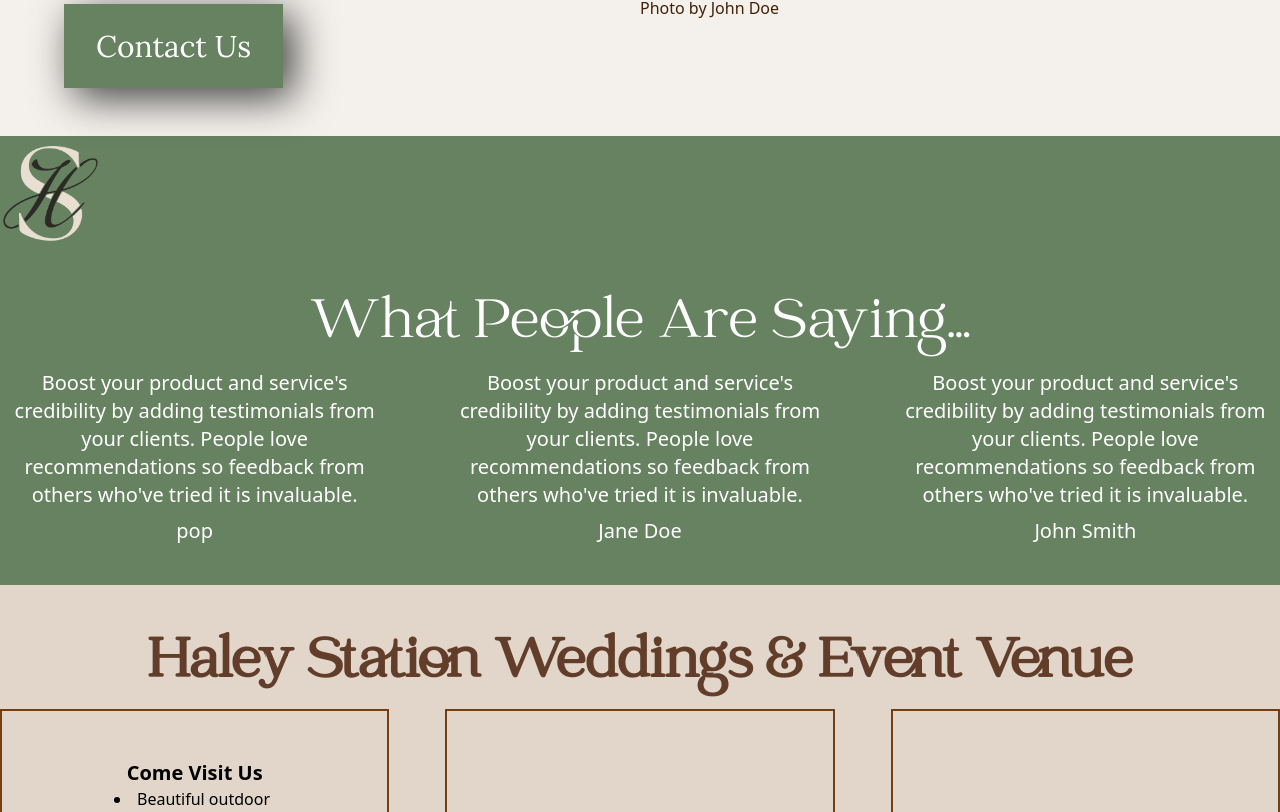
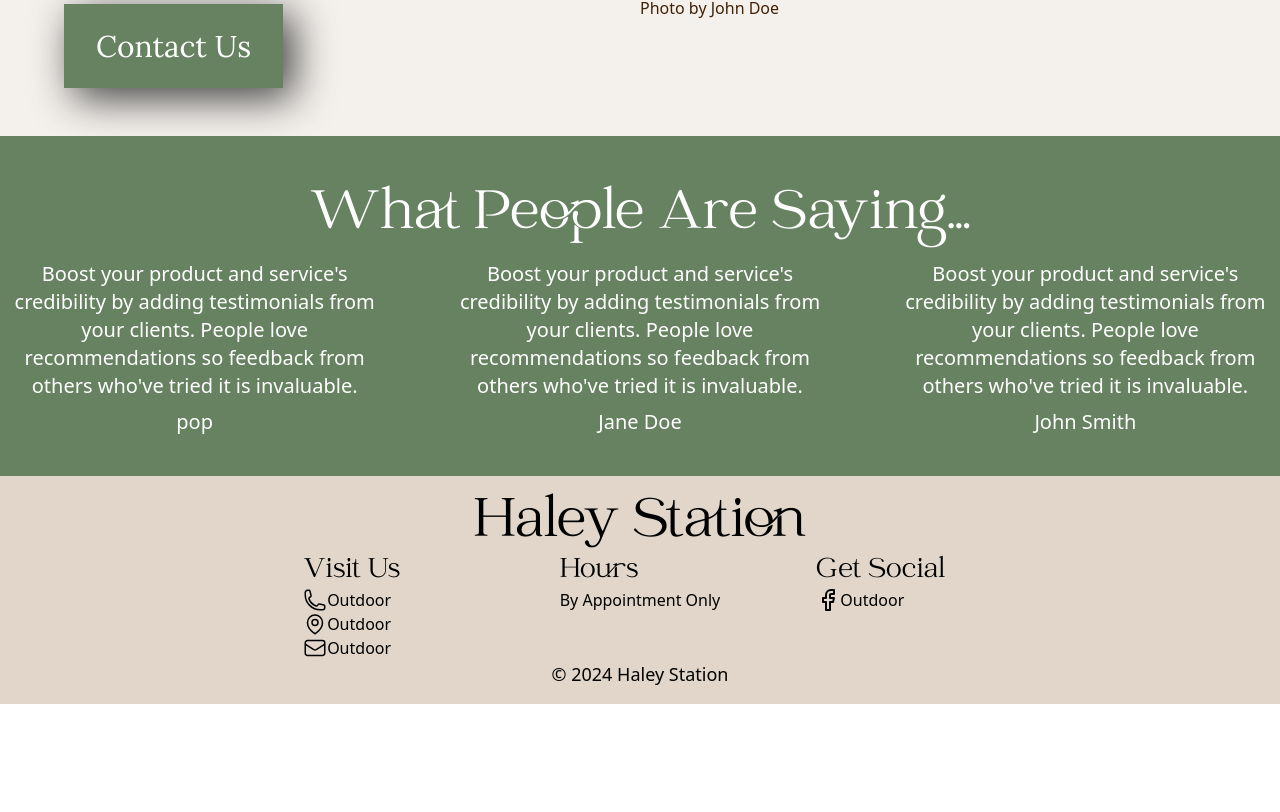
Before and after one commit to lee14k/haleystation, a Next.js app: page / in a window 1280 px wide. Shown: the part 2848-3660 px from the top of the page. After the commit the page ends 3552 px from the top, so only its background shows below. Built offline with nearby package versions, Linux system fonts and the light colour scheme; a web font is replaced by a local one.

Commit message:
fixing footer

```diff
--- a/components/Footer.jsx
+++ b/components/Footer.jsx
@@ -0,0 +1,47 @@
+import { EnvelopeIcon, PhoneIcon } from "@heroicons/react/24/outline";
+import { MapPinIcon } from "@heroicons/react/24/outline";
+import { FiFacebook } from "react-icons/fi";
+
+export default function Footer() {
+  return (
+    <div className="flex flex-col items-center justify-center py-4 footerwrap">
+      <div className="flex flex-col items-center justify-center">
+        <h1 className="text-6xl fancy-font">Haley Station</h1>
+      </div>
+      <div className="grid lg:grid-cols-3 gap-24">
+        <div>
+          <h2 className="text-3xl fancy-font"> Visit Us</h2>
+          <ul className="flex flex-col">
+            <li className="flex">
+              <PhoneIcon className="h-6 w-6" /> Outdoor
+            </li>
+            <li className="flex">
+              <MapPinIcon className="h-6 w-6" /> Outdoor
+            </li>
+            <li className="flex">
+              <EnvelopeIcon className="h-6 w-6" /> Outdoor
+            </li>
+          </ul>
+        </div>
+        <div>
+          <h2 className="text-3xl fancy-font">Hours</h2>
+          <ul>
+            <li>By Appointment Only</li>
+          </ul>
+        </div>
+
+        <div>
+        <h2 className="text-3xl fancy-font">Get Social</h2>
+          <li className="flex">
+            <FiFacebook className="h-6 w-6" /> Outdoor
+          </li>
+          <li className="flex"></li>
+        </div>
+      </div>
+
+      <div className="flex flex-col items-center justify-center">
+        <p className="text-lg">© 2024 Haley Station</p>
+      </div>
+    </div>
+  );
+}
--- a/pages/About.js
+++ b/pages/About.js
@@ -7,7 +7,7 @@
 import FAQ from "@/components/FAQ";
 import Location from "@/components/Locationcomponent";
 import FeaturesSpace from "@/components/FeaturesSpace";
-
+import Link from "next/link";
 const About = () => {
   return (
     <div>
@@ -18,10 +18,12 @@
           <div className="text-6xl ">
             <h1 className={playfair.className}>Our Rates</h1>
           </div>
-          <button className="ctabutton green-box text-white px-8 py-6 text-3xl">
-            {" "}
-            Learn More
-          </button>
+          <Link href="/Rates">
+            <button className="ctabutton green-box text-white px-8 py-6 text-3xl">
+              {" "}
+              Learn More
+            </button>
+          </Link>
         </div>
         <div>
           <Image src="/stok1.jpg" width={800} height={600} />
--- a/pages/Rates.js
+++ b/pages/Rates.js
@@ -13,14 +13,11 @@
     <div>
       <Topbar />
       <div className="green-box ">
-        <div className="grid grid-cols-2 text-yellow-950  py-12 px-4">
-          <div>
-            <Image src="/stok1.jpg" width={800} height={600} />
+        <div className="">
+          <div className=" spacebg text-6xl text-white flex justify-center items-center">
+            <h1 className="text-6xl text-white">Rates</h1>
           </div>
           <div className="flex justify-center items-center flex-col">
-            <div className="text-6xl text-white">
-              <h1>Rates</h1>
-            </div>
             <div>
               <h2>Features</h2>
               <p className="tracking-widest text-white">
--- a/pages/Space.js
+++ b/pages/Space.js
@@ -13,14 +13,12 @@
     <div>
       <Topbar />
       <div className="green-box ">
-        <div className="grid grid-cols-2 text-yellow-950  py-12 px-4">
-          <div>
-            <Image src="/stok1.jpg" width={800} height={600} />
-          </div>
+        <div className="spacebg text-6xl text-white flex justify-center items-center">
+          <h1>The Space</h1>
+        </div>
+        <div className="flex text-yellow-950  py-12 px-4">
           <div className="flex justify-center items-center flex-col">
-            <div className="text-6xl text-white">
-              <h1>The Space</h1>
-            </div>
+            <div className=""></div>
             <div>
               <h2>Features</h2>
               <p className="tracking-widest text-white">
--- a/pages/index.js
+++ b/pages/index.js
@@ -5,7 +5,7 @@
 import Link from "next/link";
 import Topbar from "@/components/Topbar";
 import Image from "next/image";
-
+import Footer from "@/components/Footer";
 const lora = Lora({ subsets: ["latin"] });
 const playfair = Playfair_Display({ subsets: ["latin"] });
 
@@ -93,8 +93,7 @@
           </div>
         </div>
       </div>
-      <div className="green-box">
-        <Image src="/monogram.png" width={100} height={100} />
+      <div className="green-box justify-center items-center flex flex-col">
         <ThreePhotoRowTwo
           textOne="Boost your product and service's credibility by adding testimonials from your clients. People love recommendations so feedback from others who've tried it is invaluable."
           textTwo="Boost your product and service's credibility by adding testimonials from your clients. People love recommendations so feedback from others who've tried it is invaluable."
@@ -110,19 +109,8 @@
           isTextWhite={true}
         />
       </div>
-      <ThreePhotoRowTwo
-        textOne="Come Visit Us"
-        textTwo="Hours"
-        textThree="Get Social"
-        backgroundColor="#E1D6C9" // Direct color value
-        optionalHead="Haley Station Weddings & Event Venue"
-        listItems={[
-          "Beautiful outdoor settings",
-          "Elegant banquet halls",
-          "Custom catering services",
-          "Professional event planning",
-        ]}
-      />
+
+      <Footer/>
     </div>
   );
 }
--- a/styles/globals.css
+++ b/styles/globals.css
@@ -63,7 +63,19 @@
 .big-text {
   font-size: 10rem;
 }
+.spacebg {
+  background-image: linear-gradient(
+      to right,
+      rgba(0, 0, 0, 0.5),
+      rgba(0, 0, 0, 0.5)
+    ), url("/hsone.jpg");
+  background-size: cover;
+  height: 25rem;
+}
 
+.footerwrap {
+  background-color: #E1D6C9;
+}
 @media (max-width: 768px) {
   body {
     width: 150%;
```
